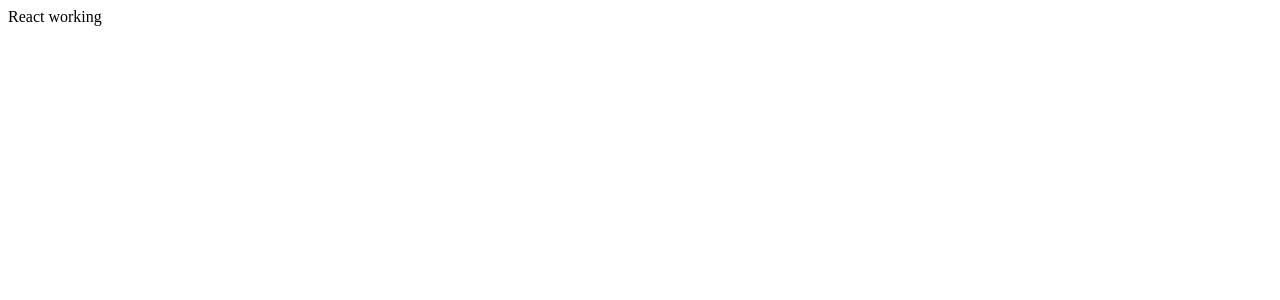
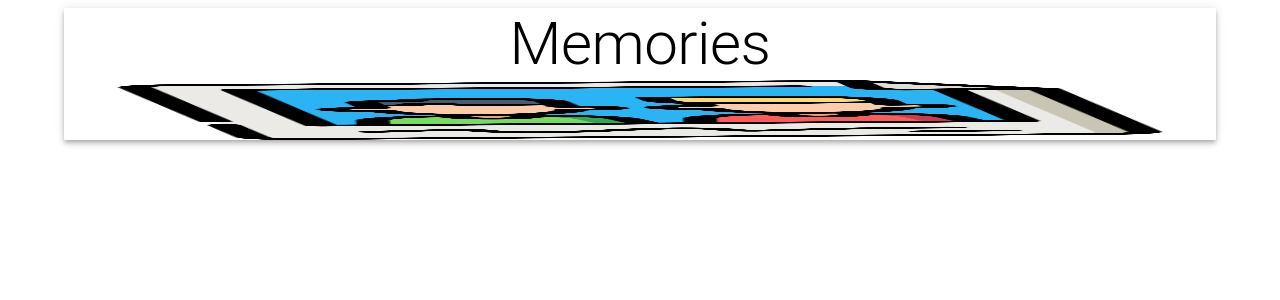
Before and after one commit to ndikumanaisaie/Memories, a React (Create React App) app: page / in a window 1280 px wide. Shown: the top 300 px of the page. Built offline with nearby package versions, Linux system fonts and the light colour scheme; the HTML template or start-up script is replaced by a standard one.

Commit message:
Setting folder structure for the project

```diff
--- a/src/client/App.js
+++ b/src/client/App.js
@@ -1,12 +1,28 @@
 /* eslint-disable no-unused-vars */
 import React, { useState, useEffect } from 'react';
 import { Route, Routes } from 'react-router-dom';
-import { Box } from '@mui/material';
+import {
+	Container, Grow, Typography, AppBar, Grid,
+} from '@mui/material';
+
+import memories from './images/memories.png';
 
 const App = () => (
-	<Box>
-		React working
-	</Box>
+	<Container maxWidth="lg">
+		<AppBar position="static" color="inherit">
+			<Typography variant="h2" align="center">Memories</Typography>
+			<img src={memories} alt="memories" height={60} />
+		</AppBar>
+		<Grow in>
+			<Container>
+				<Grid container justifyContent="space-between" alignItems="stretch" spacing={3} >
+					<Grid item xs={12} sm={7}>
+
+					</Grid>
+				</Grid>
+			</Container>
+		</Grow>
+	</Container>
 );
 
 export default App;
--- a/src/client/index.html
+++ b/src/client/index.html
@@ -7,8 +7,7 @@
   <base href="/">
 </head>
 <body>
-  <div id="root">
-    .
+  <div id="root">.
   </div>
 </body>
 </html>
```
Also changed, not shown: src/server/controllers/posts.js (+0 -10 lines), src/client/components/Form/Form.js (added), src/client/components/Form/styles.js (added), src/client/components/Posts/Post.js (added), src/client/components/Posts/styles.js (added), src/client/images/memories.png (added).
